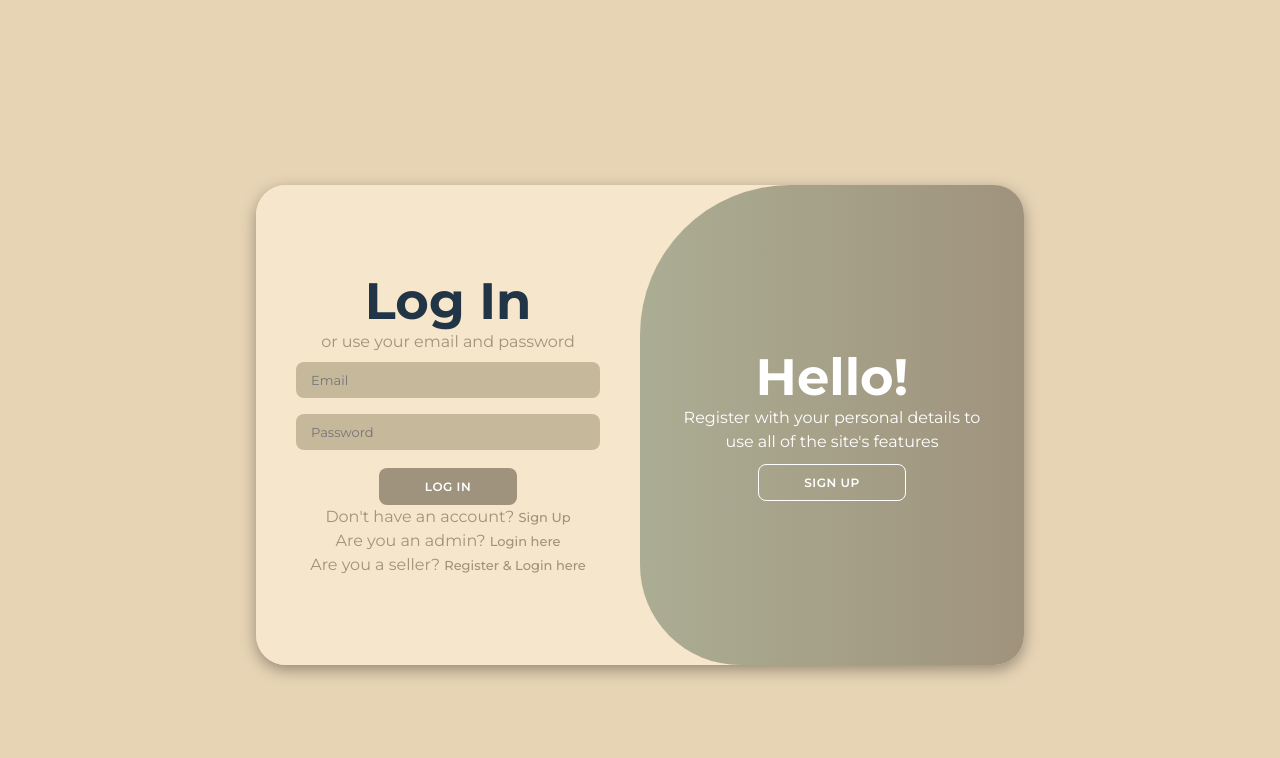
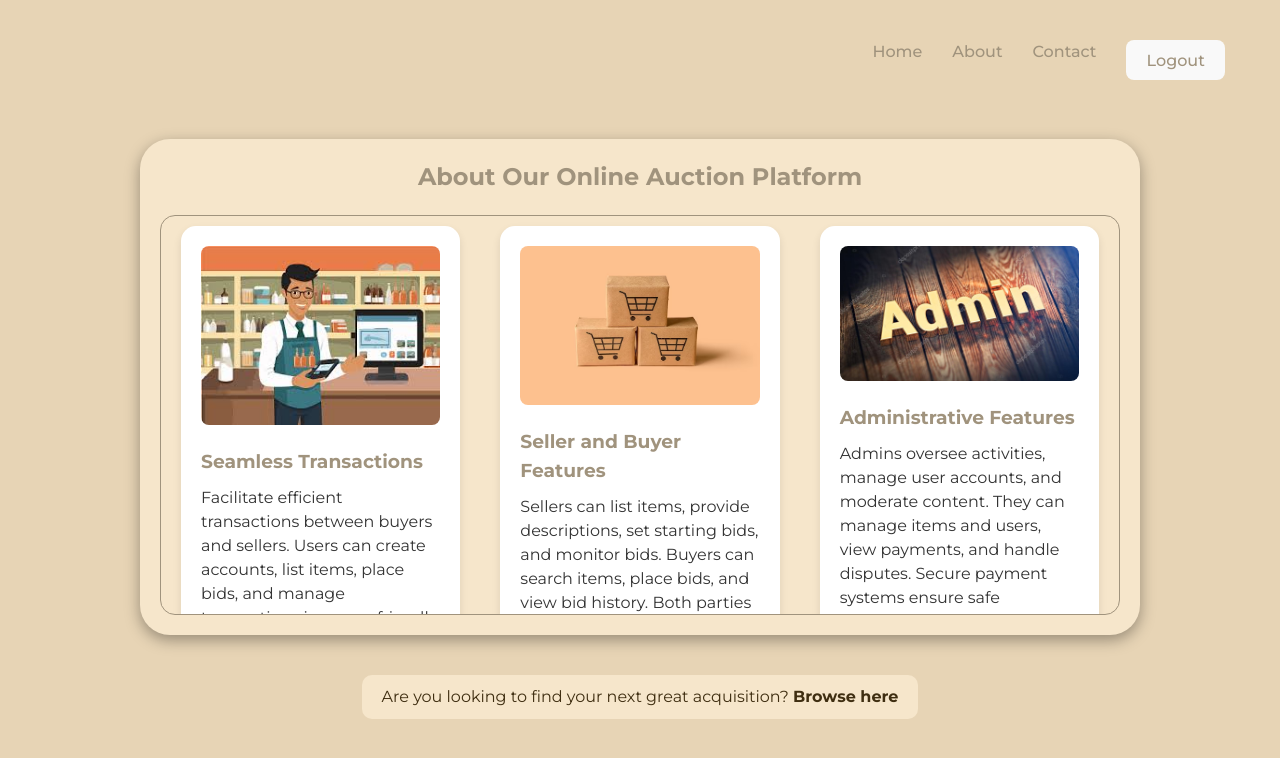
Before and after one commit to edwinsupremacy/Phase-5-Group-project--Frontend, a React (Vite) app: page /about in a window 1280 px wide. Before the commit this address led to /login. Shown: the top 758 px of the page. Built offline with nearby package versions, Linux system fonts and the light colour scheme.

Commit message:
AuctionItems update

```diff
--- a/src/App.jsx
+++ b/src/App.jsx
@@ -16,26 +16,43 @@ function App() {
   const [isAuthenticated, setIsAuthenticated] = useState(false);
   const location = useLocation();
 
+  // Determine if Navbar should be shown
+  const showNavbar = () => {
+    // Show Navbar on all pages except login pages and admin dashboard
+    return !(
+      location.pathname.startsWith('/login') ||
+      location.pathname.startsWith('/admin-dashboard') ||
+      location.pathname.startsWith('/login/admin') ||
+      location.pathname.startsWith('/login/seller')
+    );
+  };
+
   return (
     <div className="App">
-      {/* Show Navbar only if not on the AdminDashboard route */}
-      {isAuthenticated && location.pathname !== '/admin-dashboard' && location.pathname !== '/seller-dashboard' && <Navbar setIsAuthenticated={setIsAuthenticated} />}
+      {showNavbar() && <Navbar setIsAuthenticated={setIsAuthenticated} />}
       <div className="content">
         <Routes>
           {!isAuthenticated ? (
-            <Route path="*" element={<Navigate to="/login" replace />} />
+            <>
+              <Route path="/" element={<Home />} />
+              <Route path="/about" element={<About />} />
+              <Route path="/contact" element={<Contact />} />
+              <Route path="/auction-items" element={<AuctionItems />} />
+              <Route path="/login" element={<Login setIsAuthenticated={setIsAuthenticated} />} />
+              <Route path="/login/admin" element={<AdminLogin setIsAuthenticated={setIsAuthenticated} />} />
+              <Route path="/login/seller" element={<SellerLogin setIsAuthenticated={setIsAuthenticated} />} />
+              <Route path="*" element={<Navigate to="/login" replace />} />
+            </>
           ) : (
             <>
               <Route path="/" element={<Home />} />
               <Route path="/about" element={<About />} />
               <Route path="/contact" element={<Contact />} />
+              <Route path="/auction-items" element={<AuctionItems />} />
               <Route path="/seller-dashboard" element={<SellerDashboard />} />
+              <Route path="/admin-dashboard" element={<AdminDashboard setIsAuthenticated={setIsAuthenticated} />} />
             </>
           )}
-          <Route path="/login" element={<Login setIsAuthenticated={setIsAuthenticated} />} />
-          <Route path="/login/admin" element={<AdminLogin setIsAuthenticated={setIsAuthenticated} />} />
-          <Route path="/login/seller" element={<SellerLogin setIsAuthenticated={setIsAuthenticated} />} />
-          <Route path="/admin-dashboard" element={<AdminDashboard setIsAuthenticated={setIsAuthenticated} />} />
         </Routes>
       </div>
     </div>
--- a/src/components/About.css
+++ b/src/components/About.css
@@ -18,6 +18,7 @@ body {
   padding: 20px;
   text-align: center;
   background-color: #F6E6CB;
+  /* Beige background */
   border-radius: 30px;
   box-shadow: 0 5px 15px rgba(0, 0, 0, 0.35);
   max-width: 1000px;
@@ -29,46 +30,39 @@ body {
   margin-bottom: 20px;
 }
 
-/* Custom Scrollbar Styles */
-.cards-container::-webkit-scrollbar {
-  width: 12px; /* Width of the scrollbar */
-}
-
-.cards-container::-webkit-scrollbar-track {
-  background: #E7D4B5; /* Track color */
-  border-radius: 10px; /* Rounded corners for the track */
-}
-
-.cards-container::-webkit-scrollbar-thumb {
-  background: #A0937D; /* Scrollbar color */
-  border-radius: 10px; /* Rounded corners for the scrollbar */
-  transition: background 0.3s ease; /* Smooth transition */
-}
-
-.cards-container::-webkit-scrollbar-thumb:hover {
-  background: #7C6B5F; /* Color on hover */
-}
-
-/* For Firefox */
-.cards-container {
-  scrollbar-width: thin; /* Thin scrollbar */
-  scrollbar-color: #A0937D #E7D4B5; /* Thumb color and track color */
-}
-
 .cards-container {
   display: flex;
   flex-direction: column;
   gap: 20px;
   max-height: 400px;
-  /* Set a max height for the scrollable area */
   overflow-y: auto;
-  /* Enable vertical scrolling */
   padding: 10px;
-  /* Add some padding for aesthetics */
   border: 1px solid #A0937D;
-  /* Optional: Add a border around the scroll area */
   border-radius: 15px;
-  /* Match border radius to the card */
+}
+
+.cards-container::-webkit-scrollbar {
+  width: 12px;
+}
+
+.cards-container::-webkit-scrollbar-track {
+  background: #E7D4B5;
+  border-radius: 10px;
+}
+
+.cards-container::-webkit-scrollbar-thumb {
+  background: #A0937D;
+  border-radius: 10px;
+  transition: background 0.3s ease;
+}
+
+.cards-container::-webkit-scrollbar-thumb:hover {
+  background: #7C6B5F;
+}
+
+.cards-container {
+  scrollbar-width: thin;
+  scrollbar-color: #A0937D #E7D4B5;
 }
 
 .card {
@@ -78,7 +72,6 @@ body {
   padding: 20px;
   text-align: left;
   flex: 1;
-  /* Allow the card to grow equally */
 }
 
 .card h3 {
@@ -91,22 +84,6 @@ body {
   font-size: 1em;
 }
 
-@media (min-width: 600px) {
-  .cards-container {
-    flex-direction: row;
-    /* Change to row on larger screens */
-  }
-
-  .card {
-    flex: 1;
-    /* Allow cards to grow equally */
-    margin: 0 10px;
-    /* Adjust margins for larger screens */
-    min-height: 550px;
-    /* Set a minimum height for better fit */
-  }
-}
-
 .card-image {
   width: 100%;
   height: auto;
@@ -114,17 +91,40 @@ body {
   margin-bottom: 1rem;
 }
 
+@media (min-width: 600px) {
+  .cards-container {
+    flex-direction: row;
+  }
+
+  .card {
+    flex: 1;
+    margin: 0 10px;
+    min-height: 550px;
+  }
+}
+
 .cta-container {
   text-align: center;
   margin: 2rem 0;
 }
 
+.cta-background {
+  background-color: #F6E6CB;
+  color: #3f2e11;
+  /* Beige background */
+  padding: 10px 20px;
+  border-radius: 10px;
+  display: inline-block;
+}
+
 .cta-link {
-  color: #007bff;
+  color: #3f2e11;
+  /* Dark brown for the link */
   text-decoration: none;
   font-weight: bold;
 }
 
 .cta-link:hover {
   text-decoration: underline;
+  color: rgb(194, 132, 18);
 }
--- a/src/components/About.jsx
+++ b/src/components/About.jsx
@@ -35,7 +35,9 @@ const About = () => {
       </div>
 
       <div className="cta-container">
-        <p>Are you looking to find your next great acquisition? <a href="/auction-items" className="cta-link">Browse here</a></p>
+        <span className="cta-background">
+          Are you looking to find your next great acquisition? <a href="/auction-items" className="cta-link">Browse here</a>
+        </span>
       </div>
     </>
   );
--- a/src/components/AuctionItems.jsx
+++ b/src/components/AuctionItems.jsx
@@ -1,10 +1,22 @@
-// AuctionItems.js
-import React from 'react';
+import React, { useState, useEffect } from 'react';
 import './AuctionItems.css';
-import { useItems } from './ItemsContext';
+import axiosInstance from "./utils/axiosConfig";
 
 const AuctionItems = () => {
-    const { items } = useItems(); // Get items from context
+    const [items, setItems] = useState([]);
+
+    useEffect(() => {
+        fetchItems();
+    }, []);
+
+    const fetchItems = async () => {
+        try {
+            const response = await axiosInstance.get('http://localhost:5000/items');
+            setItems(response.data);
+        } catch (err) {
+            console.error('Error fetching items:', err);
+        }
+    };
 
     return (
         <div className="auction-items-container">
--- a/src/components/Home.css
+++ b/src/components/Home.css
@@ -6,15 +6,14 @@ body {
     min-height: 100vh;
     display: flex;
     flex-direction: column;
-}
-
-body {
-    background-color: #E7D4B5;
+    background-color: #e7d4b5;
+    background-repeat: no-repeat;
+    background-position: center;
+    background-size: cover;
     font-family: 'Montserrat', sans-serif;
     margin: 0;
     padding: 0;
     height: auto;
-    /* Set height to auto */
 }
 
 .home-container {
@@ -32,9 +31,8 @@ body {
     max-width: 768px;
     width: 100%;
     margin: 20px 0;
-    margin-top: 350px;
-    margin-left: 150px;
-    /* Reduce top margin */
+    margin-top: 50px;
+    margin-left: 0px;
 }
 
 .how-it-works {
@@ -48,13 +46,10 @@ body {
     margin-top: 20px;
     width: 100%;
     max-width: 2000px;
-    overflow-y: scroll;
-    /* Add overflow-y to the container */
 }
 
 .how-it-works h2 {
     color: #A0937D;
-    /* Light Brown */
     margin-bottom: 20px;
     text-align: center;
     width: 100%;
@@ -72,7 +67,6 @@ body {
 
 .how-it-works li {
     background-color: #F6E6CB;
-    /* Pale Yellow */
     border-radius: 10px;
     padding: 20px;
     box-shadow: 0 2px 8px rgba(0, 0, 0, 0.1);
@@ -86,7 +80,6 @@ body {
 
 .how-it-works li h3 {
     color: #3f2e11;
-    /* Dark Brown */
     font-size: 1.9rem;
     margin-bottom: 1rem;
     font-weight: bold;
@@ -95,13 +88,11 @@ body {
 .how-it-works li p {
     font-weight: 600;
     color: #4F4F4F;
-    /* Dark Gray for text */
     font-size: 1.5rem;
 }
 
 .how-it-works li h3 svg {
     color: #887252;
-    /* Darker Brown for icons */
     margin-bottom: 0.5rem;
     font-size: 2.8rem;
 }
@@ -112,7 +103,6 @@ body {
     align-items: center;
     flex-wrap: wrap;
     margin: 40px 0;
-    /* Space around the images container */
 }
 
 .images-container img {
@@ -131,7 +121,6 @@ body {
     font-size: 1.4rem;
 }
 
-/* Trust Indicators Section */
 .trust-indicators {
     background-color: #f8f8f8;
     padding: 4rem 0;
@@ -195,11 +184,10 @@ body {
 .additional-trust p {
     font-size: 1.4rem;
     color: #003366;
-    font-weight: 600px;
+    font-weight: 600;
     margin-bottom: 0.75rem;
 }
 
-/* Final CTA Section */
 .final-cta {
     margin-top: 1.5rem;
     background-color: rgb(190, 190, 230);
--- a/src/components/ItemsContext.jsx
+++ b/src/components/ItemsContext.jsx
@@ -1,16 +1,15 @@
-// ItemsContext.js
-import React, { createContext, useState, useContext } from 'react';
+// import React, { createContext, useState, useContext } from 'react';
 
-const ItemsContext = createContext();
+// const ItemsContext = createContext();
 
-export const ItemsProvider = ({ children }) => {
-    const [items, setItems] = useState([]);
+// export const ItemsProvider = ({ children }) => {
+//     const [items, setItems] = useState([]);
 
-    return (
-        <ItemsContext.Provider value={{ items, setItems }}>
-            {children}
-        </ItemsContext.Provider>
-    );
-};
+//     return (
+//         <ItemsContext.Provider value={{ items, setItems }}>
+//             {children}
+//         </ItemsContext.Provider>
+//     );
+// };
 
-export const useItems = () => useContext(ItemsContext);
+// export const useItems = () => useContext(ItemsContext);
--- a/src/components/SellerDashboard.jsx
+++ b/src/components/SellerDashboard.jsx
@@ -1,7 +1,6 @@
 import React, { useState, useEffect } from 'react';
 import './SellerDashboard.css';
 import axiosInstance from "./utils/axiosConfig";
-
 
 const SellerDashboard = () => {
     const [items, setItems] = useState([]);
```
Also changed, not shown: src/components/Home.jsx (+22 -4 lines).
